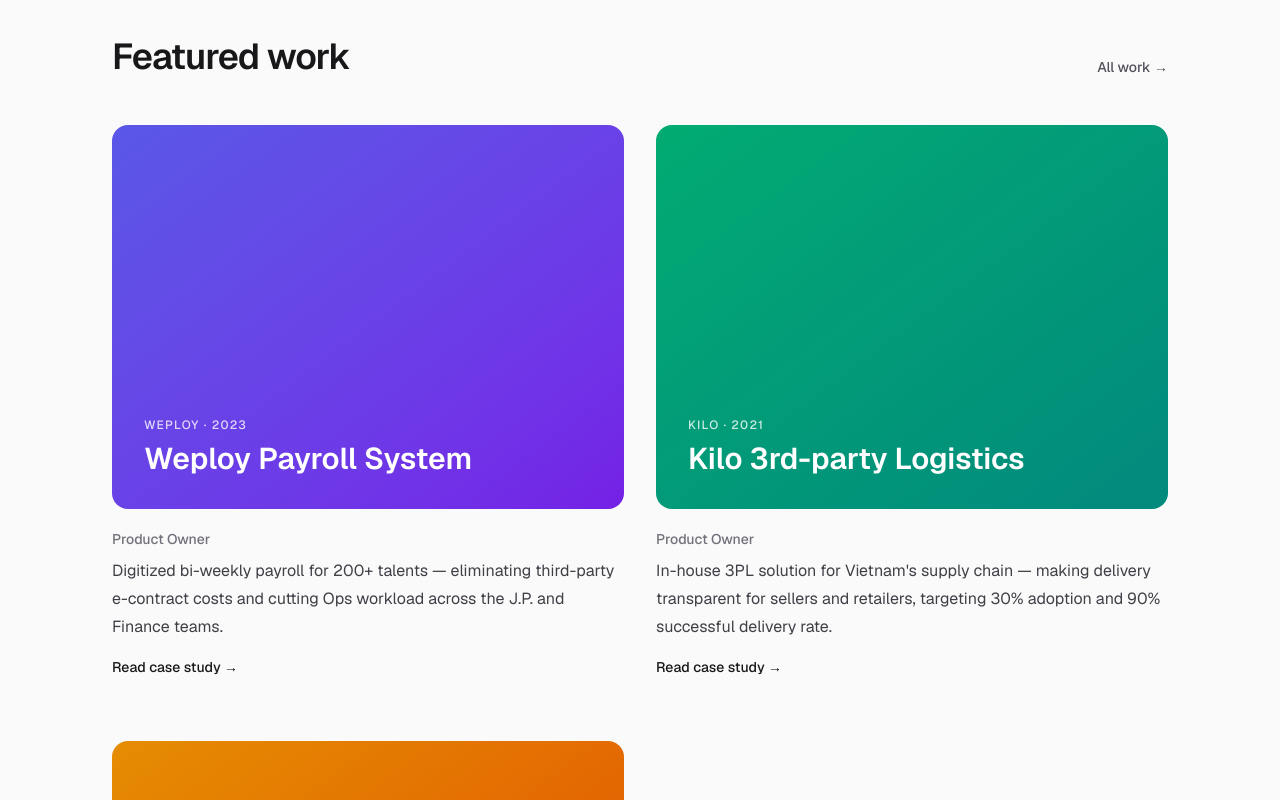
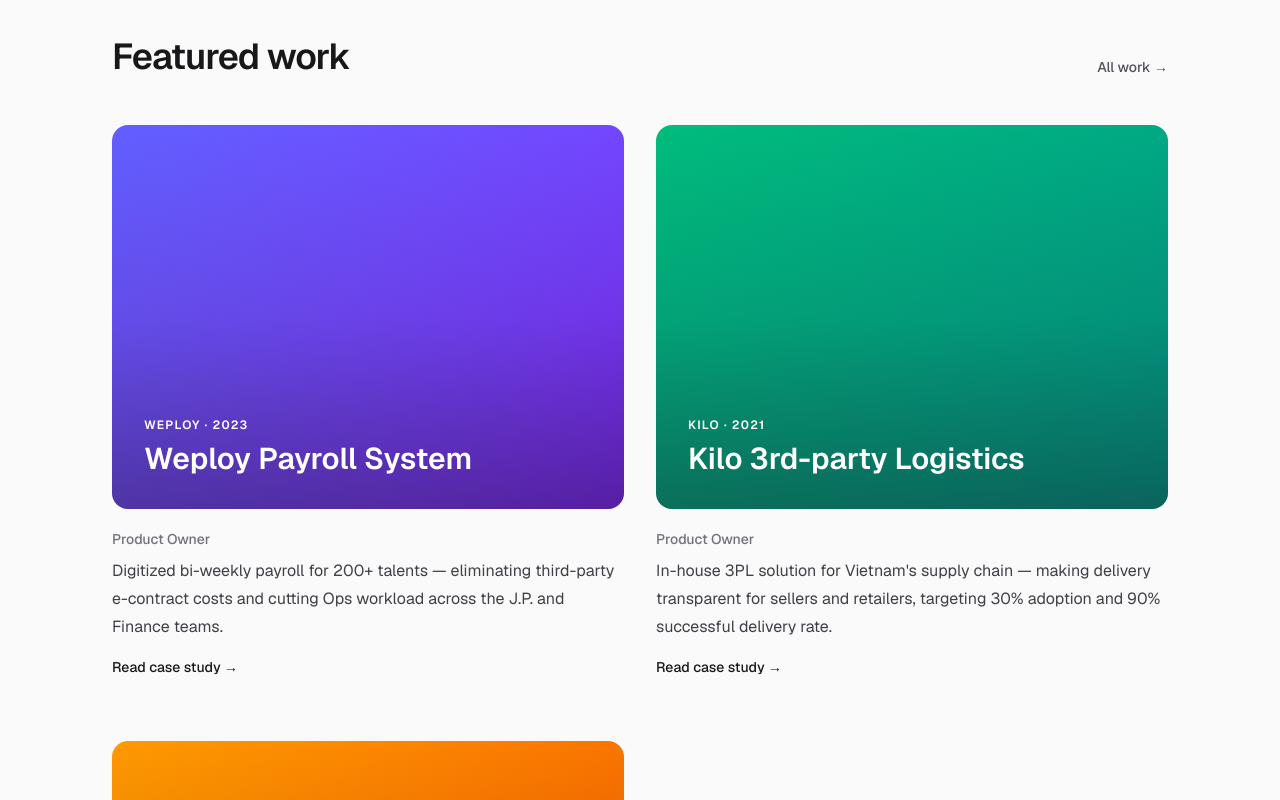
Before and after one commit to minhle2203/portfolio, a Next.js app: page / in a window 1280 px wide. Shown: the part 700-1500 px from the top of the page. Built offline with nearby package versions, Linux system fonts and the light colour scheme; no server answers.

Commit message:
Perf: CSS-only FadeIn (removes Framer Motion from Home/Work/About bundles) + LCP-safe hero animations + fix text contrast

```diff
--- a/app/about/page.tsx
+++ b/app/about/page.tsx
@@ -12,7 +12,7 @@
 
   return (
     <Container>
-      <FadeIn>
+      <FadeIn priority>
       <section className="py-24 sm:py-32">
         <p className="text-sm font-medium uppercase tracking-widest text-zinc-500 dark:text-zinc-400">
           About
--- a/app/globals.css
+++ b/app/globals.css
@@ -22,3 +22,39 @@
 body {
   font-family: var(--font-geist-sans), system-ui, -apple-system, sans-serif;
 }
+
+/* CSS-only entry animations — no JS required, no LCP impact for transform-only variant. */
+@keyframes anim-fade {
+  from {
+    opacity: 0;
+    transform: translateY(24px);
+  }
+  to {
+    opacity: 1;
+    transform: translateY(0);
+  }
+}
+
+@keyframes anim-slide {
+  from {
+    transform: translateY(24px);
+  }
+  to {
+    transform: translateY(0);
+  }
+}
+
+.anim-fade {
+  animation: anim-fade 0.7s cubic-bezier(0.22, 1, 0.36, 1) backwards;
+}
+
+.anim-slide {
+  animation: anim-slide 0.7s cubic-bezier(0.22, 1, 0.36, 1) backwards;
+}
+
+@media (prefers-reduced-motion: reduce) {
+  .anim-fade,
+  .anim-slide {
+    animation: none;
+  }
+}
--- a/app/page.tsx
+++ b/app/page.tsx
@@ -10,7 +10,7 @@
   return (
     <>
       <Container>
-        <FadeIn>
+        <FadeIn priority>
           <section className="flex min-h-[calc(80vh-4rem)] flex-col justify-center py-24 sm:py-32">
             <p className="text-sm font-medium uppercase tracking-widest text-zinc-500 dark:text-zinc-400">
               Product Manager
--- a/app/work/[slug]/page.tsx
+++ b/app/work/[slug]/page.tsx
@@ -57,7 +57,7 @@
         >
           ← All work
         </Link>
-        <FadeIn>
+        <FadeIn priority>
         <header className="mt-8">
           <p className="text-sm font-medium uppercase tracking-widest text-zinc-500 dark:text-zinc-400">
             {project.company} · {project.year}
--- a/app/work/page.tsx
+++ b/app/work/page.tsx
@@ -11,7 +11,7 @@
   return (
     <Container>
       <section className="py-24 sm:py-32">
-        <FadeIn>
+        <FadeIn priority>
           <h1 className="text-4xl font-semibold tracking-tight text-zinc-900 dark:text-zinc-50 sm:text-5xl">
             Selected work
           </h1>
--- a/components/FadeIn.tsx
+++ b/components/FadeIn.tsx
@@ -1,24 +1,29 @@
-"use client";
-
-import { motion } from "framer-motion";
-import type { ReactNode } from "react";
+import type { CSSProperties, ReactNode } from "react";
 
 type Props = {
   children: ReactNode;
   delay?: number;
+  /**
+   * When true, animates transform only (no opacity change). Use for above-the-fold
+   * content so the element is visible on first paint — LCP-safe.
+   */
+  priority?: boolean;
   className?: string;
 };
 
-export default function FadeIn({ children, delay = 0, className }: Props) {
+export default function FadeIn({
+  children,
+  delay = 0,
+  priority = false,
+  className,
+}: Props) {
+  const style: CSSProperties | undefined =
+    delay > 0 ? { animationDelay: `${delay}s` } : undefined;
+  const animClass = priority ? "anim-slide" : "anim-fade";
+
   return (
-    <motion.div
-      initial={{ opacity: 0, y: 24 }}
-      whileInView={{ opacity: 1, y: 0 }}
-      viewport={{ once: true, margin: "-80px" }}
-      transition={{ duration: 0.6, delay, ease: [0.22, 1, 0.36, 1] }}
-      className={className}
-    >
+    <div style={style} className={`${animClass} ${className ?? ""}`}>
       {children}
-    </motion.div>
+    </div>
   );
 }
--- a/components/Footer.tsx
+++ b/components/Footer.tsx
@@ -33,7 +33,7 @@
             </a>
           </div>
         </div>
-        <p className="mt-8 text-xs text-zinc-400 dark:text-zinc-600">
+        <p className="mt-8 text-xs text-zinc-500 dark:text-zinc-500">
           © {new Date().getFullYear()} Minh Le. Built with Next.js, deployed on
           Vercel.
         </p>
--- a/components/ProjectCard.tsx
+++ b/components/ProjectCard.tsx
@@ -10,9 +10,12 @@
       <div
         className={`relative aspect-[4/3] overflow-hidden rounded-2xl bg-gradient-to-br ${project.accent} transition-transform duration-500 group-hover:scale-[1.02]`}
       >
-        <div className="absolute inset-0 bg-zinc-900/10 transition-opacity duration-500 group-hover:opacity-0" />
+        <div
+          aria-hidden="true"
+          className="absolute inset-0 bg-gradient-to-t from-zinc-900/40 via-zinc-900/10 to-transparent"
+        />
         <div className="absolute bottom-0 left-0 p-6 sm:p-8">
-          <p className="text-xs font-medium uppercase tracking-widest text-white/80">
+          <p className="text-xs font-semibold uppercase tracking-widest text-white">
             {project.company} · {project.year}
           </p>
           <h3 className="mt-2 text-2xl font-semibold text-white sm:text-3xl">
```
